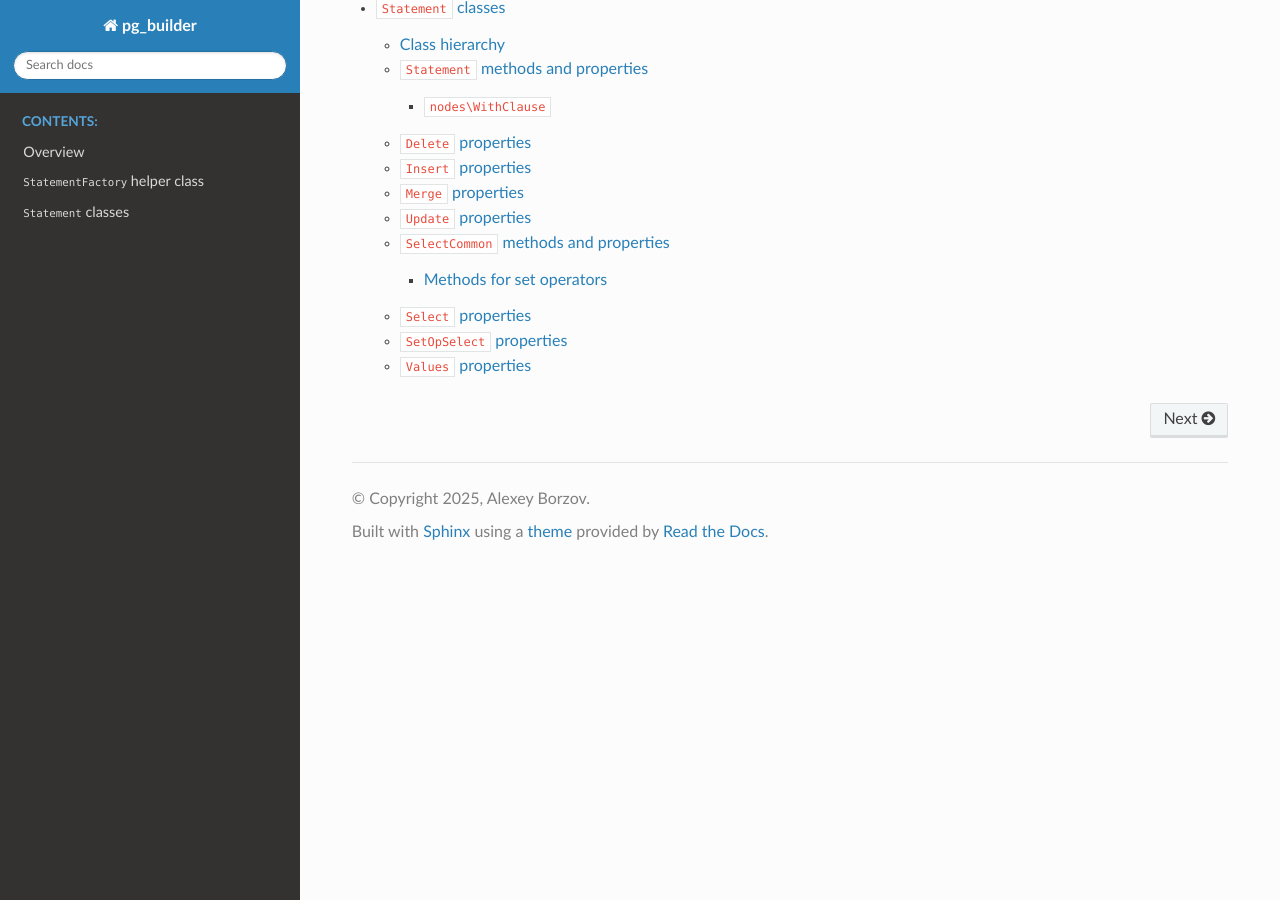
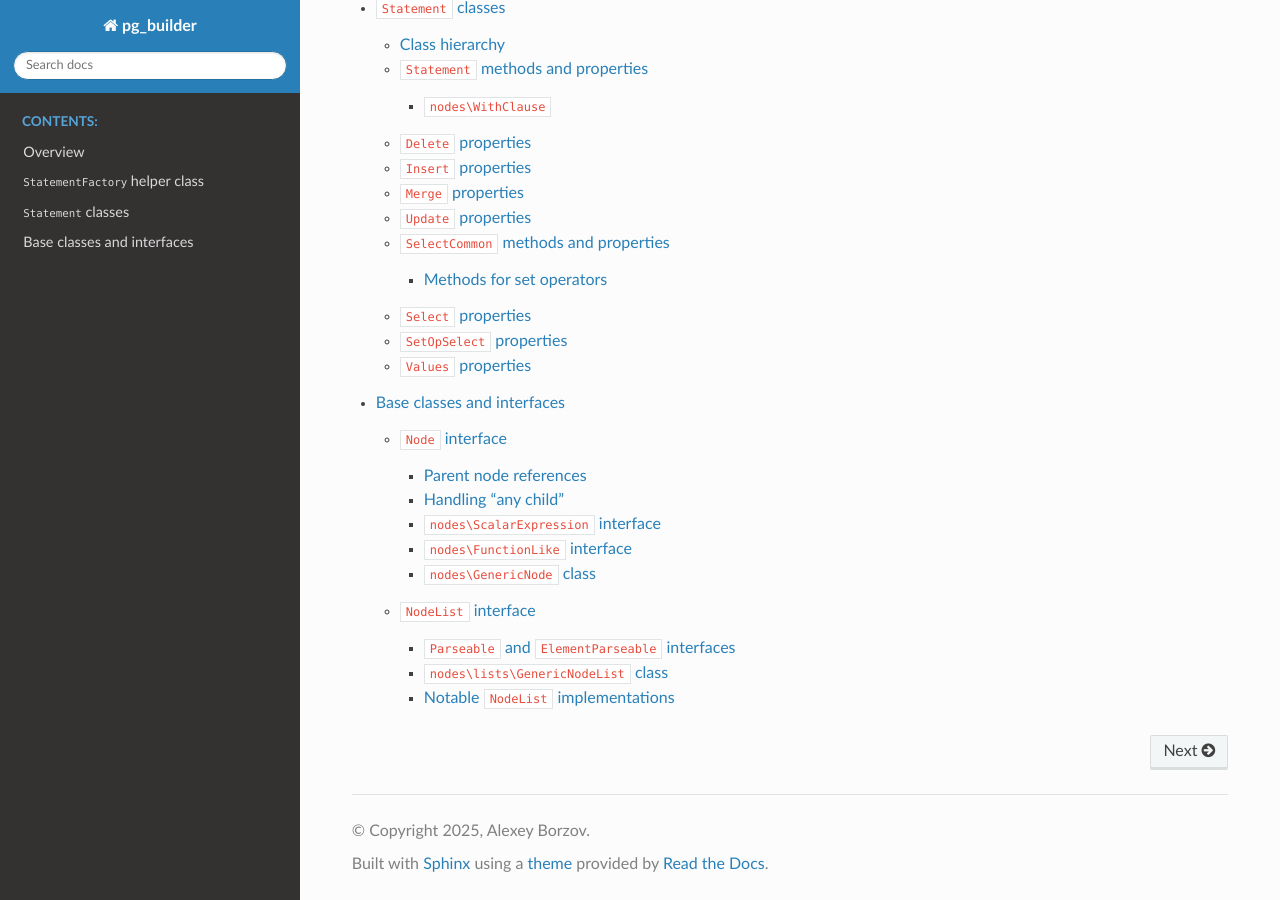
Before and after one commit to sad-spirit/pg-builder, a Sphinx documentation site: the page built from docs/index.rst, in a window 1280 px wide and 900 px high, scrolled down 731 px. Built offline with Sphinx 7.4.7 and the Read the Docs theme 3.1.0, drawn with Linux system fonts in a browser that asks for light colours; some of the changed lines change nothing that is shown.

Commit message:
Document base interfaces and classes

```diff
--- /dev/null
+++ b/docs/base.rst
@@ -0,0 +1,296 @@
+.. _base:
+
+===========================
+Base classes and interfaces
+===========================
+
+``\sad_spirit\pg_builder\Node`` is an interface implemented by all AST
+nodes. Its descendant ``\sad_spirit\pg_builder\NodeList`` is a interface
+for nodes representing lists in SQL expressions (e.g. list of columns
+returned by a ``SELECT`` or list of tables in ``FROM``).
+
+Note that all relative class and interface names below assume
+``\sad_spirit\pg_builder\`` prefix, which is omitted for readability.
+
+.. _base-node:
+
+``Node`` interface
+==================
+
+.. code-block:: php
+
+    namespace sad_spirit\pg_builder;
+
+    interface Node
+    {
+        public function dispatch(TreeWalker $walker) : mixed;
+
+        public function getParser() : ?Parser;
+
+        public function setParentNode(?Node $parent) : void;
+        public function getParentNode() : ?Node;
+
+        public function replaceChild(Node $oldChild, Node $newChild) : ?Node;
+        public function removeChild(Node $child) : ?Node;
+    }
+
+``dispatch()``
+    This is a double-dispatch method supposed to call the method of ``TreeWalker`` relevant for the current
+    ``Node``.
+
+``getParser()``
+    Returns the ``Parser``, if one is available. It will usually be
+    :ref:`added to a Statement instance <statements-base>` that contains the current ``Node``.
+    The ``GenericNode`` implementation of this just method calls ``getParser()`` of its parent ``Node``.
+
+.. _base-parent:
+
+Parent node references
+----------------------
+
+``setParentNode()``
+    Adds the link to the ``Node`` containing current one.
+
+``getParentNode()``
+    Returns the ``Node`` containing current one.
+
+Nodes in the AST keep track of their parent nodes and can only be a child of one parent.
+This means that if you want to copy some node from one branch of the AST to the other, you actually need to clone it.
+Otherwise the result might be unexpected,
+
+.. code-block:: php
+
+   use sad_spirit\pg_builder\StatementFactory;
+
+   $factory = new StatementFactory();
+
+   /** @var \sad_spirit\pg_builder\SetOpSelect $select  */
+   $select = $factory->createFromString(
+       'select foo_id, title, description, pub_date from foosourse union all select bar_id from barsource'
+   );
+   // let's copy the field list to the second argument of union
+   foreach ($select->left->list as $k => $v) {
+       if ($k > 0) {
+           $select->right->list[] = $v;
+       }
+   }
+
+   echo $factory->createFromAST($select)->getSql();
+
+will print
+
+.. code-block:: sql
+
+   select foo_id
+   from foosourse
+   union all
+   select bar_id, title, description, pub_date
+   from barsource
+
+If you change the assignment in the loop to ``$select->right->list[] = clone $v;`` the result will be
+
+.. code-block:: sql
+
+   select foo_id, title, description, pub_date
+   from foosourse
+   union all
+   select bar_id, title, description, pub_date
+   from barsource
+
+Handling "any child"
+--------------------
+
+Usually you work with node's children through exposed properties, but
+``Node`` defines two special methods that allow working with *any* child:
+
+``replaceChild()``
+    Replaces the child ``Node`` with another one.
+
+``removeChild()``
+    Removes the child ``Node`` (more precisely, tries to store a ``null`` in a relevant property).
+
+These methods are useful for applications that transform AST: e.g. when ``ParameterWalker`` instance needs to replace
+a node for a named parameter ``:foo`` with a node for a positional parameter ``$1`` it just calls ``replaceChild()``
+on the ``Parameter``'s parent node. It doesn't care about that node's type and doesn't know to what property of
+the parent the ``Parameter`` node is mapped.
+
+``nodes\ScalarExpression`` interface
+------------------------------------
+
+.. code-block:: php
+
+    namespace sad_spirit\pg_builder\nodes;
+
+    use sad_spirit\pg_builder\enums\ScalarExpressionAssociativity;
+    use sad_spirit\pg_builder\enums\ScalarExpressionPrecedence;
+    use sad_spirit\pg_builder\Node;
+
+    interface ScalarExpression extends Node
+    {
+        public function getPrecedence() : ScalarExpressionPrecedence;
+        public function getAssociativity() : ScalarExpressionAssociativity;
+    }
+
+This is implemented by ``Node``\ s that are used in scalar expressions. It is widely used for type hints and
+defines methods used to properly add parentheses when generating SQL:
+
+``getPrecedence()``
+    Returns the integer-backed value specifying relative precedence of this ``ScalarExpression``.
+
+``getAssociativity()``
+    Returns the associativity (left / right / non-associative) for this ``ScalarExpression``.
+
+``nodes\FunctionLike`` interface
+--------------------------------
+
+.. code-block:: php
+
+    namespace sad_spirit\pg_builder\nodes;
+
+    use sad_spirit\pg_builder\Node;
+
+    interface FunctionLike extends Node
+    {
+    }
+
+This interface is implemented by all ``Node``\ s that are considered functions in Postgres grammar.
+Those ``Node``\ s can be used instead of "normal" function calls in ``FROM`` clause, e.g.
+
+.. code-block:: sql
+
+    select * from localtimestamp;
+
+is allowed in Postgres and thus ``nodes\expressions\SQLValueFunction`` node backing ``localtimestamp`` expression
+implements ``FunctionLike``.
+
+.. _base-generic-node:
+
+``nodes\GenericNode`` class
+---------------------------
+
+This abstract class is a default implementation of ``Node``, it implements all its methods except ``dispatch()``.
+All the node classes in **pg_builder** extend ``GenericNode``.
+
+Additionally, ``GenericNode`` implements the following magic methods:
+
+``__get()`` / ``__set()`` / ``__isset()``
+    These allow access to child nodes as properties.
+
+``__clone()``
+    This performs deep cloning of child nodes, which is needed for correct handling of
+    :ref:`parent node references <base-parent>`
+
+``__serialize()`` / ``__unserialize()``
+    These are needed to support caching of ASTs.
+
+.. _base-nodelist:
+
+``NodeList`` interface
+======================
+
+.. code-block:: php
+
+    namespace sad_spirit\pg_builder;
+
+    /**
+     * @template TKey of array-key
+     * @template T
+     * @template TListInput
+     */
+    interface NodeList extends Node, \ArrayAccess<TKey, T>, \Countable, \IteratorAggregate<TKey, T>
+    {
+        public function merge(TListInput ...$lists) : void;
+        public function replace(TListInput $list) : void;
+    }
+
+Instances of ``NodeList``  behave like typed arrays / collections, allowing only objects of specific class
+or implementing specific interfaces as their elements.
+
+Its additional methods are
+
+``merge()``
+    Merges one or more lists with the current one.
+
+``replace()``
+    Replaces the elements of the list with the given ones.
+
+The ``TListInput`` template usually is a union type having a ``string`` as one of the options, those strings
+will be processed by ``Parser`` if one is available.
+
+``Parseable`` and ``ElementParseable`` interfaces
+-------------------------------------------------
+
+.. code-block:: php
+
+    namespace sad_spirit\pg_builder;
+
+    interface Parseable
+    {
+        public static function createFromString(Parser $parser, string $sql) : self;
+    }
+
+    /**
+     * @template T of Node
+     */
+    interface ElementParseable
+    {
+        public function createElementFromString(string $sql) : T;
+    }
+
+Classes implementing ``Parseable`` allow string arguments for ``merge()`` and ``replace()`` calls.
+
+Classes implementing ``ElementParseable`` allow string arguments for ``offsetSet()``
+and consequently for array offset assignment.
+
+.. code-block:: php
+
+   $select->list->merge('foo.id as foo_id, bar.title as bar_title');
+
+   $select->list[] = 'baz.*';
+
+.. tip::
+    If you want to add several elements to the list at once, one ``merge()`` call with a string argument
+    will be cheaper in terms of overhead than several assignments with string arguments.
+
+``nodes\lists\GenericNodeList`` class
+-------------------------------------
+
+This abstract class extending ``nodes\GenericNode`` is a default implementation of ``NodeList``.
+It also updates methods of ``nodes\GenericNode`` to work with array offset as well as properties.
+
+All the lists in the package, except ``nodes\lists\FunctionArgumentList``,
+inherit from its subclass ``nodes\lists\NonAssociativeList`` which disallows non-numeric array keys.
+
+Notable ``NodeList`` implementations
+------------------------------------
+
+The following implementations of ``NodeList`` appear as properties of :ref:`Statement objects <statements>`,
+all of them implement ``Parseable`` and ``ElementParseable`` interfaces:
+
++--------------------------------+-----------------------------------------------------------------------------------+
+| ``NodeList`` subclass          | Allowed elements                                                                  |
++================================+===================================================================================+
+| ``nodes\lists\ExpressionList`` | objects implementing ``nodes\ScalarExpression``                                   |
++--------------------------------+-----------------------------------------------------------------------------------+
+| ``nodes\lists\FromList``       | instances of ``nodes\range\FromElement``                                          |
++--------------------------------+-----------------------------------------------------------------------------------+
+| ``nodes\group\GroupByClause``  | objects implementing ``nodes\ScalarExpression`` or ``nodes\group\GroupByElement`` |
++--------------------------------+-----------------------------------------------------------------------------------+
+| ``nodes\lists\LockList``       | instances of ``nodes\LockingElement``                                             |
++--------------------------------+-----------------------------------------------------------------------------------+
+| ``nodes\merge\MergeWhenList``  | instances of ``nodes\merge\MergeWhenClause``                                      |
++--------------------------------+-----------------------------------------------------------------------------------+
+| ``nodes\lists\OrderByList``    | instances of ``nodes\OrderByElement``                                             |
++--------------------------------+-----------------------------------------------------------------------------------+
+| ``nodes\lists\RowList``        | instances of ``nodes\expressions\RowExpression``                                  |
++--------------------------------+-----------------------------------------------------------------------------------+
+| ``nodes\lists\SetClauseList``  | instances of ``nodes\SingleSetClause`` or ``nodes\MultipleSetClause``             |
++--------------------------------+-----------------------------------------------------------------------------------+
+| ``nodes\lists\SetTargetList``  | instances of ``nodes\SetTargetElement``                                           |
++--------------------------------+-----------------------------------------------------------------------------------+
+| ``nodes\lists\TargetList``     | instances of ``nodes\TargetElement`` or ``nodes\Star``                            |
++--------------------------------+-----------------------------------------------------------------------------------+
+| ``nodes\lists\WindowList``     | instances of ``nodes\WindowDefinition``                                           |
++--------------------------------+-----------------------------------------------------------------------------------+
+| ``nodes\WithClause``           | instances of ``nodes\CommonTableExpression``                                      |
++--------------------------------+-----------------------------------------------------------------------------------+
--- a/docs/index.rst
+++ b/docs/index.rst
@@ -13,3 +13,4 @@ queries in Postgres 17 is supported with minor omissions.
    overview
    statement-factory
    statements
+   base
--- a/docs/statements.rst
+++ b/docs/statements.rst
@@ -1,3 +1,5 @@
+.. _statements:
+
 =====================
 ``Statement`` classes
 =====================
@@ -11,10 +13,10 @@ Class hierarchy
 ===============
 
 ``Node``
-    Common interface for all nodes in Abstract Syntax Tree.
+    :ref:`Common interface <base-node>` for all nodes in Abstract Syntax Tree.
 
         ``nodes\GenericNode``
-            Common base class for all implementations of ``Node`` within package.
+            :ref:`Common base class<base-generic-node>` for all implementations of ``Node`` within package.
 
                 ``Statement``
                     Abstract base class for statements. Loosely corresponds to ``PreparableStmt`` production
@@ -66,13 +68,15 @@ read-only otherwise.
         $select->setDistinct(true);
 
 If the clause is a list of items, like ``FROM``, then the corresponding property is usually read-only and
-is an implementation of ``NodeList`` and consequently ``\ArrayAccess``.
+is an :ref:`implementation of NodeList <base-nodelist>` and consequently ``\ArrayAccess``.
 The items in the list may be modified as array offsets:
 
 .. code-block:: php
 
     $select->from[0] = 'foo as bar';
     unset($select->from[1]);
+
+.. _statements-base:
 
 ``Statement`` methods and properties
 ====================================
```
